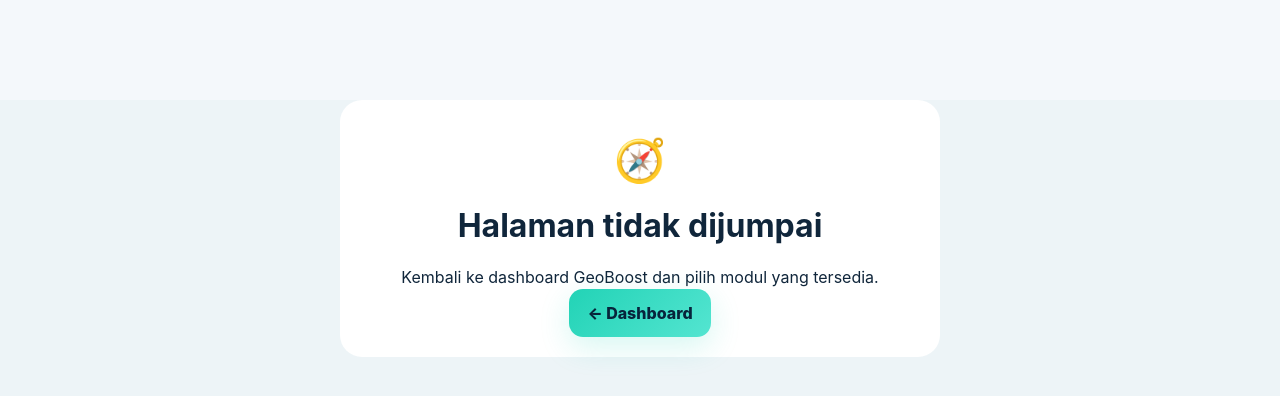
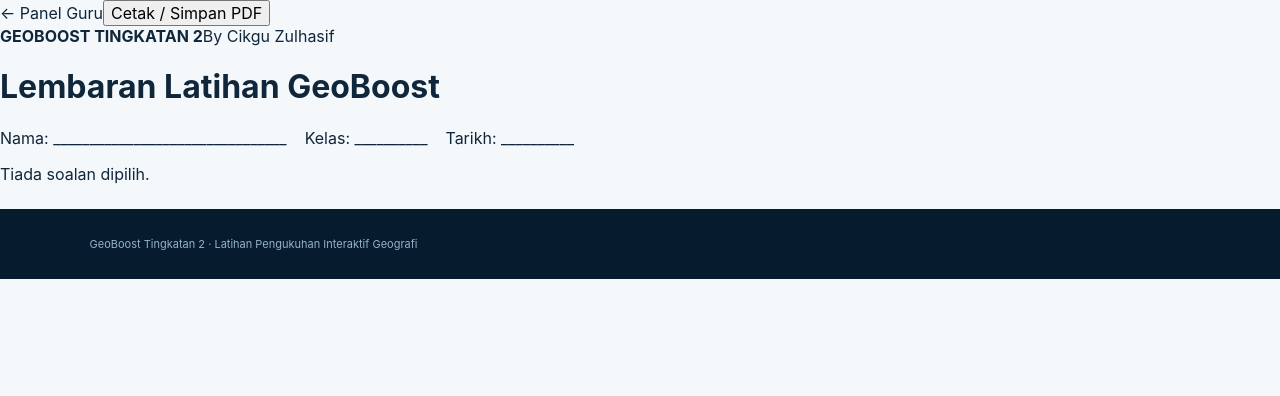
Before and after one commit to MADULEBAH587/geoboost, a Next.js app: page /guru/worksheet in a window 1280 px wide. Before the commit this address had no page. Shown: the top 396 px of the page. Built offline with nearby package versions, Linux system fonts and the light colour scheme; no server answers; the database is empty.

Commit message:
GeoBoost v2: printable worksheet generator

```diff
--- /dev/null
+++ b/app/guru/worksheet/page.tsx
@@ -0,0 +1,27 @@
+"use client";
+
+import { useEffect, useState } from "react";
+import { questions, Question } from "@/lib/questions";
+import { getCustomQuestions, mergeQuestionBanks } from "@/lib/customQuestions";
+
+export default function WorksheetPage(){
+  const [items,setItems]=useState<Question[]|null>(null);
+  const [title,setTitle]=useState("Lembaran Latihan GeoBoost");
+  useEffect(()=>{
+    async function load(){
+      const params=new URLSearchParams(window.location.search);
+      const ids=(params.get("ids")||"").split(",").filter(Boolean);
+      setTitle(params.get("title")||"Lembaran Latihan GeoBoost");
+      const merged=mergeQuestionBanks(questions,await getCustomQuestions());
+      setItems(ids.map(id=>merged.find(q=>q.id===id)).filter(Boolean) as Question[]);
+    }
+    load();
+  },[]);
+  if(items===null)return <main className="worksheet-page"><p>Memuatkan…</p></main>;
+  return <main className="worksheet-page">
+    <div className="worksheet-toolbar"><a href="/guru">← Panel Guru</a><button onClick={()=>window.print()}>Cetak / Simpan PDF</button></div>
+    <header className="worksheet-header"><div><b>GEOBOOST TINGKATAN 2</b><span>By Cikgu Zulhasif</span></div><h1>{title}</h1><p>Nama: ________________________________ &nbsp;&nbsp; Kelas: __________ &nbsp;&nbsp; Tarikh: __________</p></header>
+    <section className="worksheet-questions">{items.length?items.map((q,i)=><article key={q.id}><div className="worksheet-qhead"><b>{i+1}.</b><small>Bab {q.chapter} · {q.subtopic} · {q.difficulty.toUpperCase()}</small></div><p>{q.prompt}</p><div className="worksheet-options">{q.options.map((opt,j)=><span key={opt}><b>{String.fromCharCode(65+j)}</b> {opt}</span>)}</div></article>):<p>Tiada soalan dipilih.</p>}</section>
+    <footer className="worksheet-footer">GeoBoost Tingkatan 2 · Latihan Pengukuhan Interaktif Geografi</footer>
+  </main>;
+}
```
